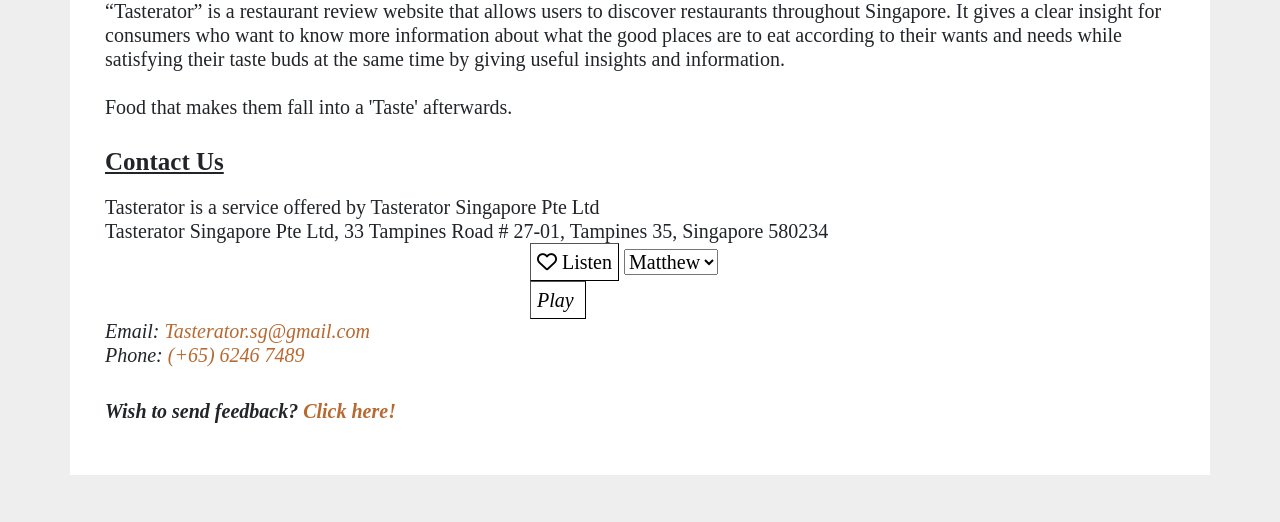
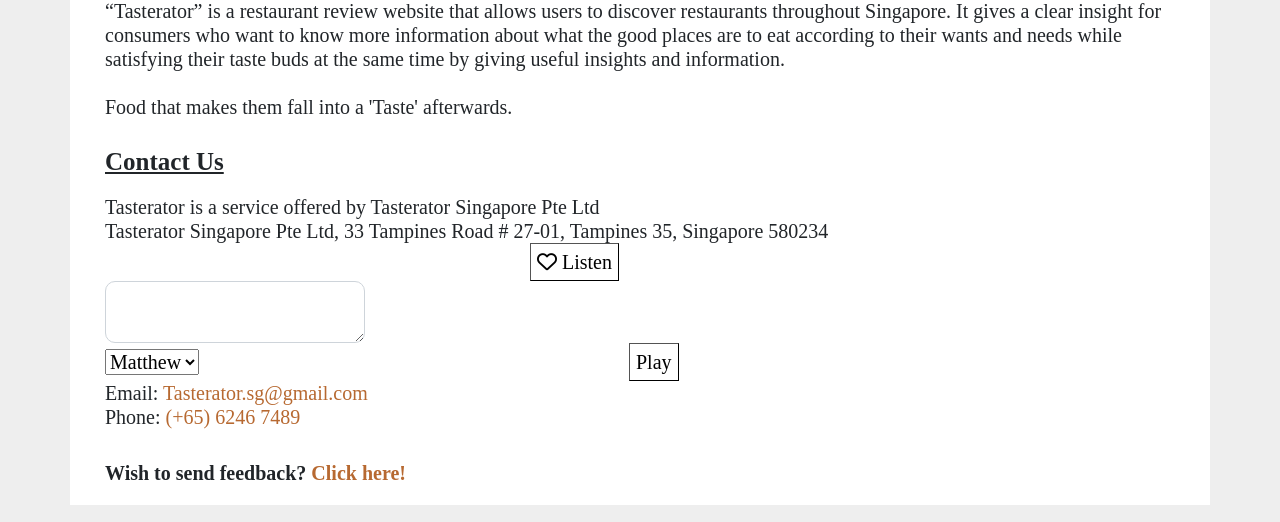
Before and after one commit to S-Vaibhaav/cloudweb, a website: page public/about.html in a window 1280 px wide. Shown: the part 309-831 px from the top of the page. Drawn offline with nearby package versions, Linux system fonts and the light colour scheme; some packages are replaced by stand-ins of ours; a script that the page names is missing.

Commit message:
Update about.html

```diff
--- a/public/about.html
+++ b/public/about.html
@@ -40,13 +40,12 @@
                     </button>
                 </span>
             <span>
+                <textarea class="form-control" id="text" row="5"></textarea>
                  <select id="voice">
                     <option>Matthew</option>
                     <option>Joanna</option>
                 </select>
-                <button id="play-button" onClick="polly()"style="width: fit-content; height: 38px; background-color: white; border-width: 1px; cursor: pointer; margin-left: 425px;" onclick="addDeleteFavourites()">
-                        <i style="padding-right: 5px;"><i>Play
-                    </button>
+                <button id="play-button"style="width: fit-content; height: 38px; background-color: white; border-width: 1px; cursor: pointer; margin-left: 425px;">Play</button>
                             </span>
 
 
```
